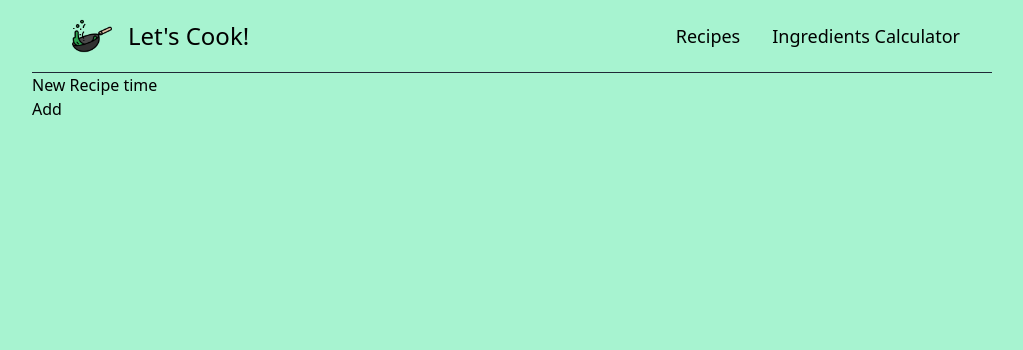
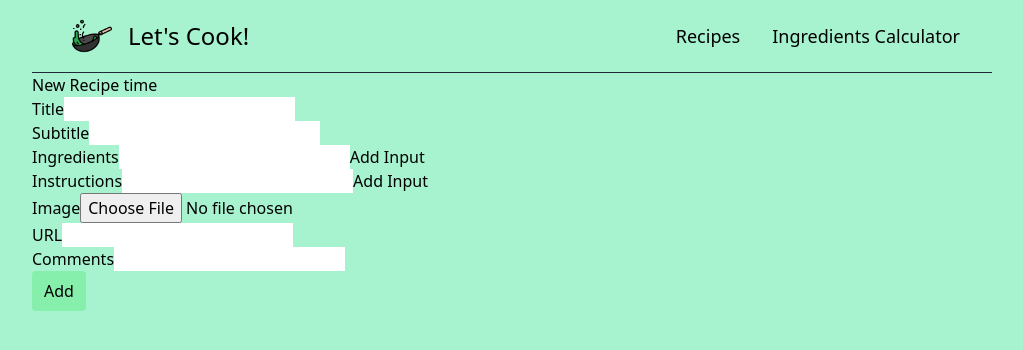
Before and after one commit to RMcCurdy/my-recipes, a React (Create React App) app in the folder app/: page /my-recipes/add in a window 1280 px wide. Shown: the top 350 px of the page, without its empty margins (128-1151 px from the left). Built offline with nearby package versions, Linux system fonts and the light colour scheme; a web font is replaced by a local one.

Commit message:
form wip

```diff
--- a/app/src/pages/NewRecipe.tsx
+++ b/app/src/pages/NewRecipe.tsx
@@ -1,32 +1,174 @@
+import { useState } from 'react'
 import { getDatabase, ref, set } from 'firebase/database'
 
+type NewRecipeType = {
+  title: null | string
+  subtitle: null | string
+  ingredients: { id: number; value: string }[]
+  instructions: { id: number; value: string }[]
+  image: null | string
+  url: null | string
+  comments: null | string
+}
+
 const NewRecipe = () => {
+  const [values, setValues] = useState<NewRecipeType>({
+    title: null,
+    subtitle: null,
+    ingredients: [{ id: 1, value: '' }],
+    instructions: [{ id: 1, value: '' }],
+    image: null,
+    url: null,
+    comments: null,
+  })
+
+  const [imageUpload, setImageUpload] = useState<string>('')
+  const [imagePreview, setImagePreview] = useState<string>('')
+
   function handleAddNewRecipe() {
-    console.log('adding')
+    console.log(values)
+    console.log(imageUpload)
+    console.log(imagePreview)
     const today = new Date()
     const month = today.getMonth() + 1 // JavaScript counts months from 0, so add 1
     const day = today.getDate()
     const year = today.getFullYear()
     const database = getDatabase()
     const dbRef = ref(database, `recipes/shrimpRiceWraps${month}${day}${year}`)
-    console.log('got database')
     // Set data at the location
-    set(dbRef, {
-      id: `shrimpRiceWraps${month}${day}${year}`,
-      title: 'Shrimp Rice Wraps',
-      subtitle: 'These are some good ass wraps',
-      ingredients: ['1 cup of peanut butter', 'Bag of frozen shrimp'],
-      instructions: ['Boil water', 'Make sauce', 'Unfreeze shrimp'],
-      image:
-        'https://therecipecritic.com/wp-content/uploads/2020/01/Shrimp-Spring-Rolls-1.jpg',
+    if (values.title && values.image) {
+      set(dbRef, {
+        id: `${values.title.replace(/\s/g, '')}${month}${day}${year}`,
+        title: values.title,
+        subtitle: values.subtitle,
+        ingredients: values.ingredients,
+        instructions: values.instructions,
+        image: values.image,
+        url: values.url,
+        comments: values.comments,
+      })
+    }
+  }
+
+  const handleUploadedFiles = (e: any) => {
+    if (e.target.files[0]) {
+      setImagePreview(URL.createObjectURL(e.target.files[0]))
+      setImageUpload(e.target.files[0])
+    }
+  }
+
+  const handleAddIngredientInput = () => {
+    const newId = values.ingredients.length + 1
+    const newInputs = [...values.ingredients, { id: newId, value: '' }]
+    setValues({ ...values, ingredients: newInputs })
+  }
+
+  const handleIngredientInputChange = (event: any, id: number) => {
+    const updatedInputs = values.ingredients.map((input) => {
+      if (input.id === id) {
+        return { id, value: event.target.value }
+      } else {
+        return input
+      }
     })
-    console.log('end')
+    setValues({ ...values, ingredients: updatedInputs })
+  }
+
+  const handleAddInstructionsInput = () => {
+    const newId = values.instructions.length + 1
+    const newInputs = [...values.instructions, { id: newId, value: '' }]
+    setValues({ ...values, instructions: newInputs })
+  }
+
+  const handleInstructionsInputChange = (event: any, id: number) => {
+    const updatedInputs = values.instructions.map((input) => {
+      if (input.id === id) {
+        return { id, value: event.target.value }
+      } else {
+        return input
+      }
+    })
+    setValues({ ...values, instructions: updatedInputs })
   }
 
   return (
     <div>
       <div>New Recipe time</div>
-      <button onClick={() => handleAddNewRecipe()}>Add</button>
+      <div>
+        Title
+        <input
+          type="text"
+          onChange={(event) =>
+            setValues({ ...values, title: event.target.value })
+          }
+        />
+      </div>
+      <div>
+        Subtitle
+        <input
+          type="text"
+          onChange={(event) =>
+            setValues({ ...values, subtitle: event.target.value })
+          }
+        />
+      </div>
+      <div>
+        Ingredients
+        {values.ingredients.map((input) => (
+          <input
+            key={input.id}
+            value={input.value}
+            onChange={(event) => handleIngredientInputChange(event, input.id)}
+          />
+        ))}
+        <button onClick={handleAddIngredientInput}>Add Input</button>
+      </div>
+      <div>
+        Instructions
+        {values.instructions.map((input) => (
+          <input
+            key={input.id}
+            value={input.value}
+            onChange={(event) => handleInstructionsInputChange(event, input.id)}
+          />
+        ))}
+        <button onClick={handleAddInstructionsInput}>Add Input</button>
+      </div>
+      <div>
+        Image
+        <button>
+          <input
+            type="file"
+            name="files"
+            accept="image/png, image/gif, image/jpeg"
+            onChange={handleUploadedFiles}
+          />
+        </button>
+      </div>
+      <div>
+        URL
+        <input
+          type="text"
+          onChange={(event) =>
+            setValues({ ...values, url: event.target.value })
+          }
+        />
+      </div>
+      <div>
+        Comments
+        <input
+          type="text"
+          onChange={(event) =>
+            setValues({ ...values, comments: event.target.value })
+          }
+        />
+      </div>
+      <button
+        className="bg-green-300 px-3 py-2 rounded"
+        onClick={() => handleAddNewRecipe()}
+      >
+        Add
+      </button>
     </div>
   )
 }
--- a/app/src/pages/Recipes.tsx
+++ b/app/src/pages/Recipes.tsx
@@ -16,9 +16,12 @@ const Recipes = () => {
           ➕
         </button>
       </div>
-      {data.map((dataPoint) => {
+      {data.map((dataPoint, dataIndex) => {
         return (
-          <div className="bg-white rounded-lg">
+          <div
+            key={`${dataPoint.id}_${dataIndex}`}
+            className="bg-white rounded-lg"
+          >
             <div className="rounded-t-lg overflow-hidden h-32 lg:h-64 flex justify-center items-center">
               <img
                 className="w-full h-auto"
```
